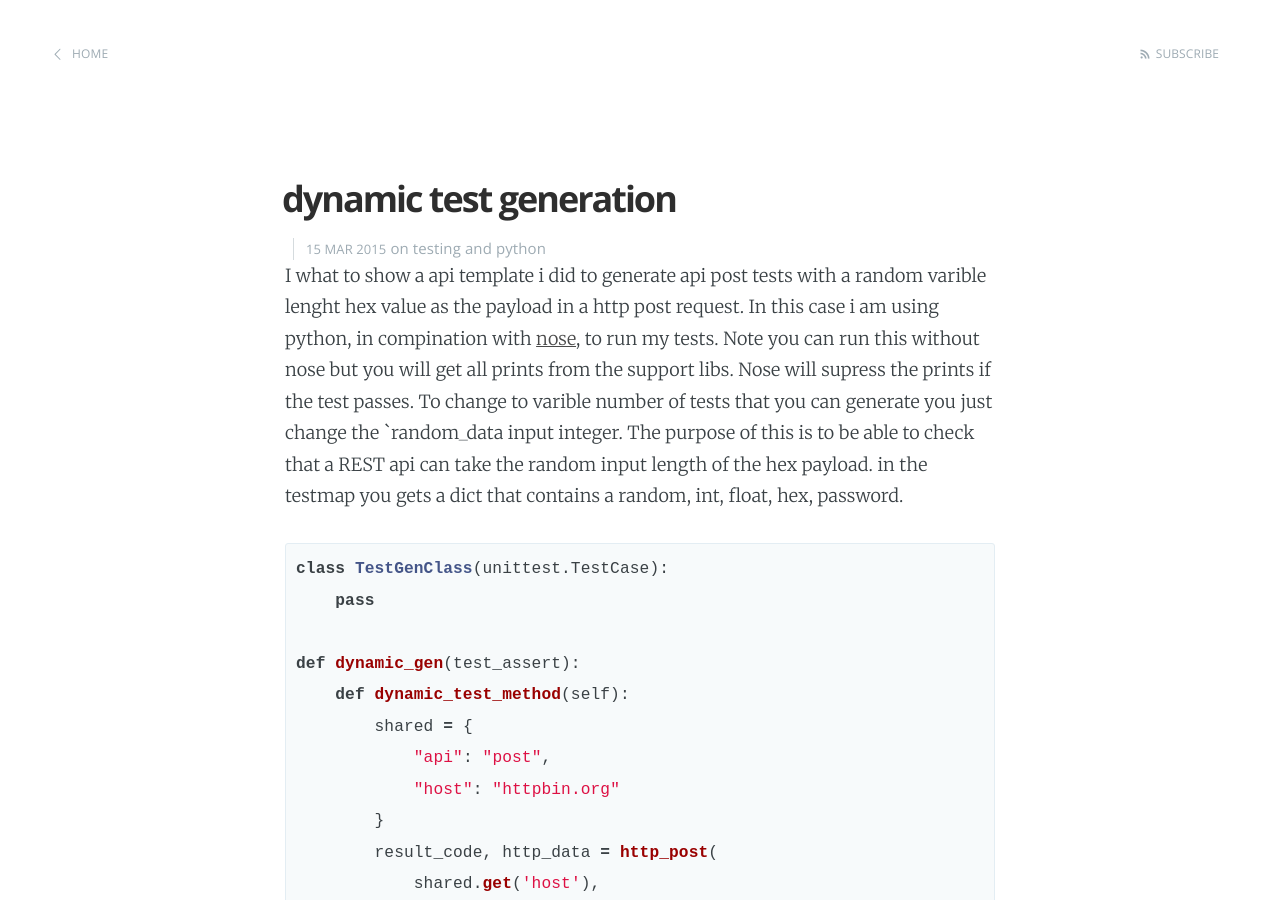
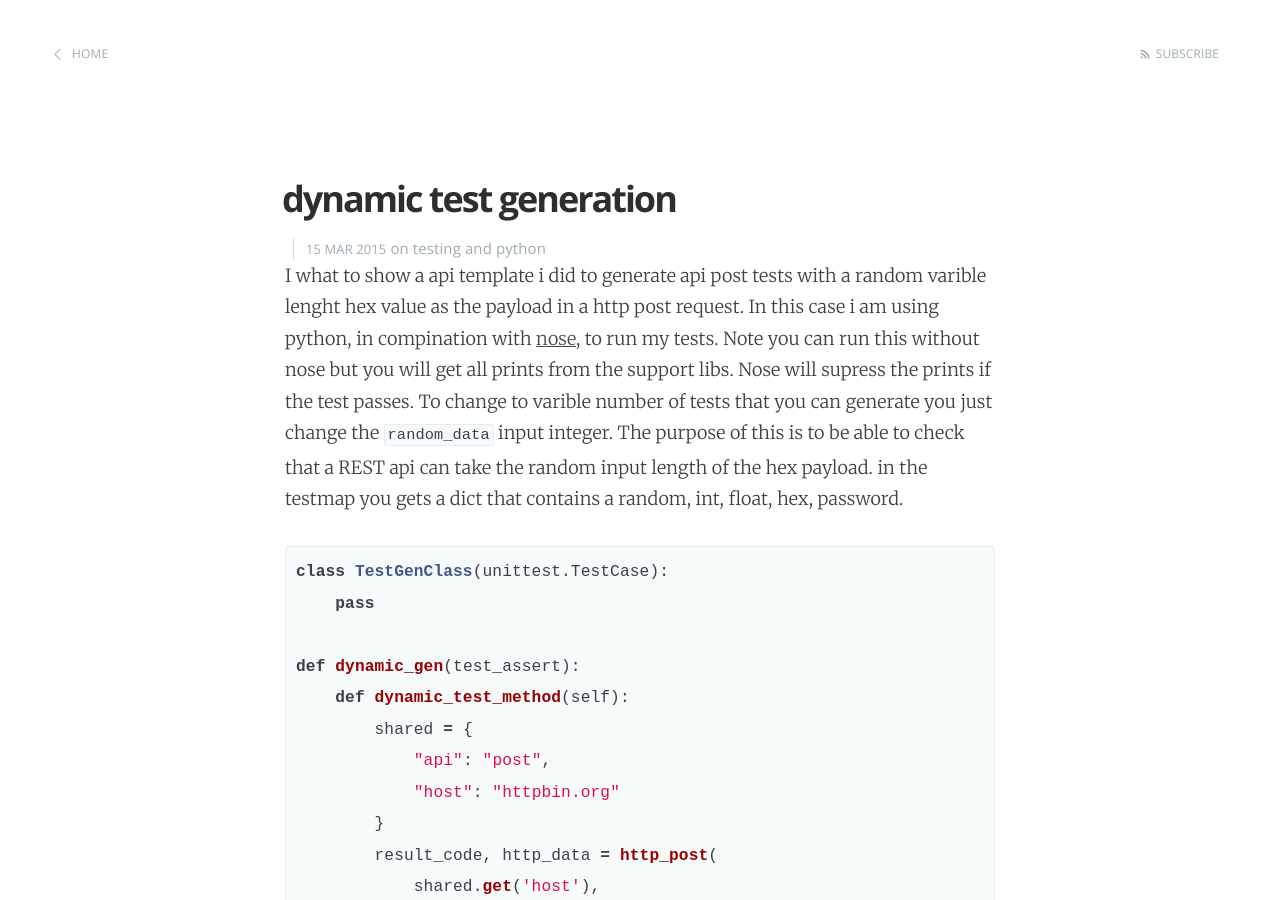
Before and after one commit to mad01/mad01.github.io, a Jekyll site: the page built from _posts/2015-03-15-test-generation.md, in a window 1280 px wide and 900 px high. Built offline with Jekyll 4.4.1, drawn with Linux system fonts in a browser that asks for light colours; Markdown is read by kramdown in place of the engine named in the settings.

Commit message:
missing one quote

```diff
--- a/_posts/2015-03-15-test-generation.md
+++ b/_posts/2015-03-15-test-generation.md
@@ -5,7 +5,7 @@ date:   2015-03-15
 categories: testing python
 ---
 
-I what to show a api template i did to generate api post tests with a random varible lenght hex value as the payload in a http post request. In this case i am using python, in compination with [nose](https://nose.readthedocs.org), to run my tests. Note you can run this without nose but you will get all prints from the support libs. Nose will supress the prints if the test passes. To change to varible number of tests that you can generate you just change the `random_data input integer. The purpose of this is to be able to check that a REST api can take the random input length of the hex payload. in the testmap you gets a dict that contains a random, int, float, hex, password.
+I what to show a api template i did to generate api post tests with a random varible lenght hex value as the payload in a http post request. In this case i am using python, in compination with [nose](https://nose.readthedocs.org), to run my tests. Note you can run this without nose but you will get all prints from the support libs. Nose will supress the prints if the test passes. To change to varible number of tests that you can generate you just change the `random_data` input integer. The purpose of this is to be able to check that a REST api can take the random input length of the hex payload. in the testmap you gets a dict that contains a random, int, float, hex, password.
 
 {% highlight python %}
 class TestGenClass(unittest.TestCase):
```
